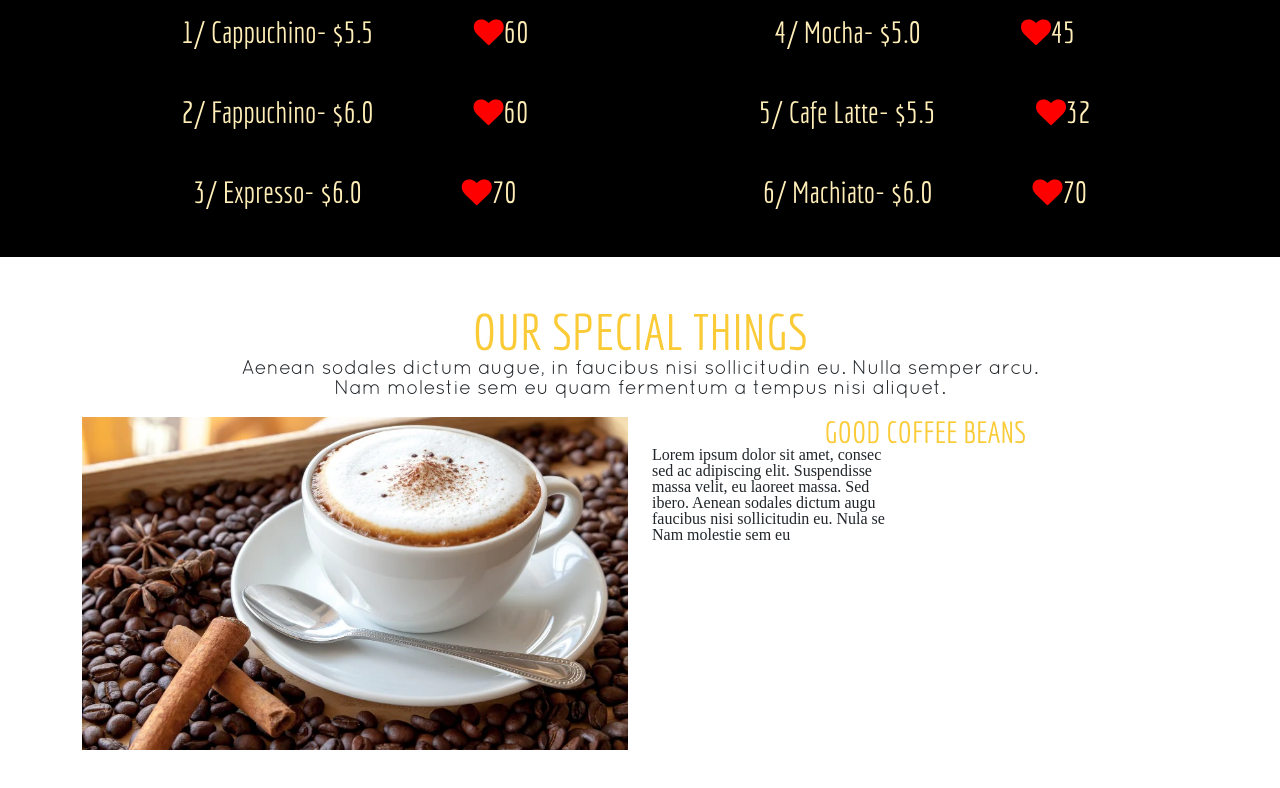
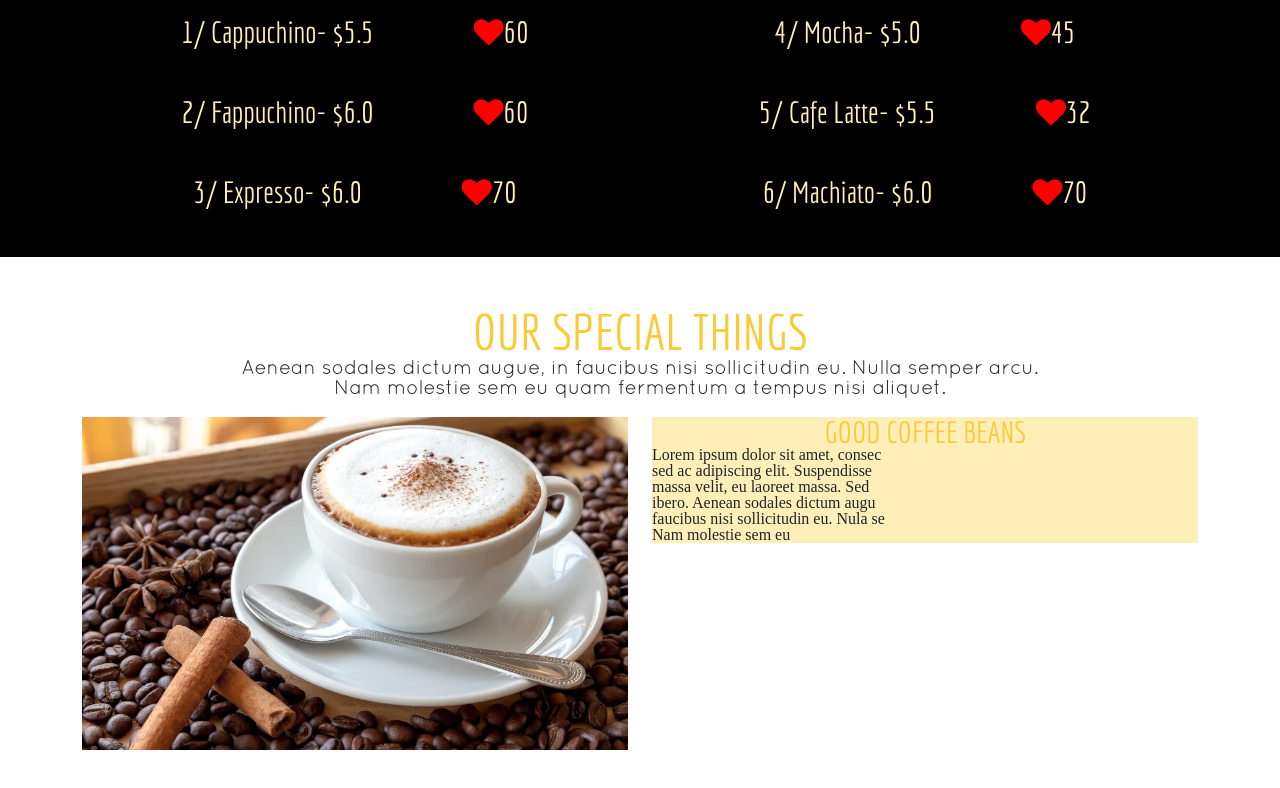
Before and after one commit to pritomsarkar226/Coffee-Shop, a plain HTML site: page index.html in a window 1280 px wide. Shown: the part 1397-2185 px from the top of the page. Drawn offline with Linux system fonts and the light colour scheme.

Commit message:
Update style.css

```diff
--- a/css/style.css
+++ b/css/style.css
@@ -159,3 +159,6 @@ section{
 	font-size: 30px;
 	color: #facb36;
 }
+.good-coffee{
+	background: #ffeeb7;
+}
```
